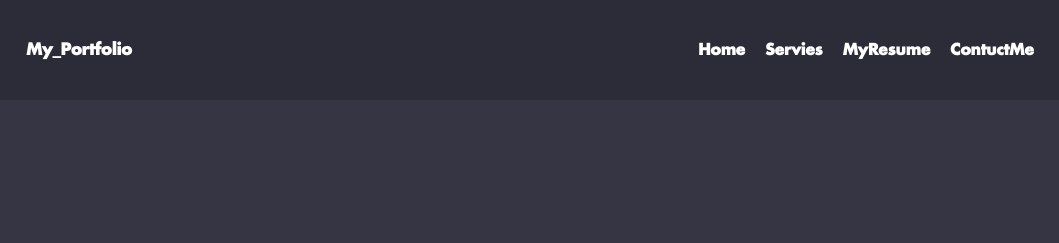
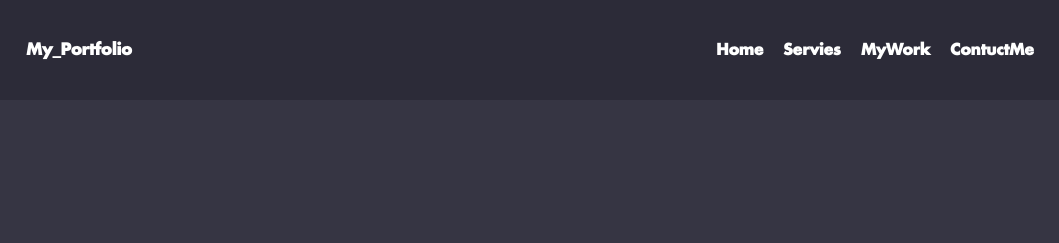
Before and after one commit to hamza759/MY_PORTFOLIO, a plain HTML site: page index.html in a window 1280 px wide. Shown: the top 243 px of the page, 125-1184 px from the left. Drawn offline with nearby package versions, Linux system fonts and the light colour scheme.

Commit message:
updated nav

```diff
--- a/index.html
+++ b/index.html
@@ -28,7 +28,7 @@
                     <ul>
                         <a href=".main"><li>Home</li></a>
                         <a href=".main3"><li>Servies</li></a>
-                        <a href=".main4"><li>MyResume</li></a>
+                        <a href=".work"><li>MyWork</li></a>
                         <a href=".contuctme"><li>ContuctMe</li></a>
 
                     </ul>
```
